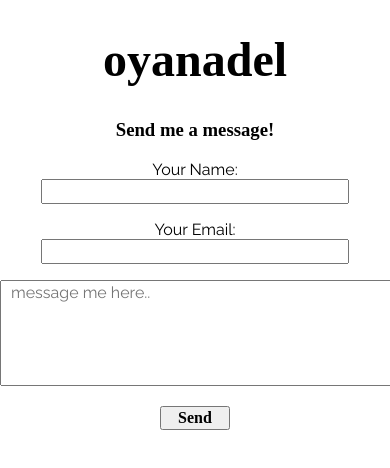
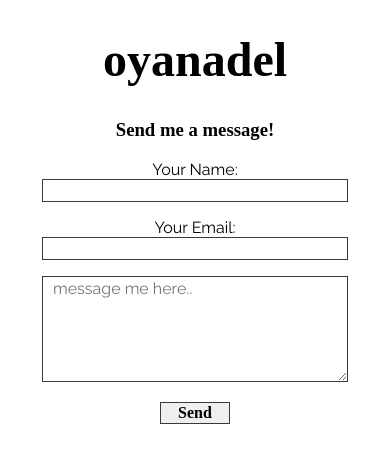
Before and after one commit to Aereli/Portfolio-React, a React (Create React App) app: page /contact in a window 390 px wide. Shown: the top 468 px of the page. Built offline with nearby package versions, Linux system fonts and the light colour scheme; a web font is replaced by a local one.

Commit message:
made contact page responsive

```diff
--- a/src/stylesheets/contact.css
+++ b/src/stylesheets/contact.css
@@ -11,7 +11,6 @@
   text-align: center;
   font-size: 1rem;
   font-family: 'Raleway', sans-serif;
-
 }
 
 .contact-form label{
@@ -19,6 +18,7 @@ font-family: 'Raleway', sans-serif;
 }
 
 .contact-form input{
+  border: solid 1px #393939;
   outline: none;
   width: 300px;
   text-indent: .5rem;
@@ -29,6 +29,7 @@ font-family: 'Raleway', sans-serif;
 
 .contact-form textarea{
   outline: none;
+  border: solid 1px #393939;
   width: 400px;
   height: 100px;
   text-indent: .5rem;
@@ -36,7 +37,14 @@ font-family: 'Raleway', sans-serif;
   font-family: 'Raleway', sans-serif;
 }
 
+@media(max-width:415px){
+  .contact-form textarea{
+    width: 300px;
+  }
+}
+
 .contact-form button{
+  border: solid 1px #393939;
   font-weight: 700;
   font-size: 1rem;
   outline: none;
```
